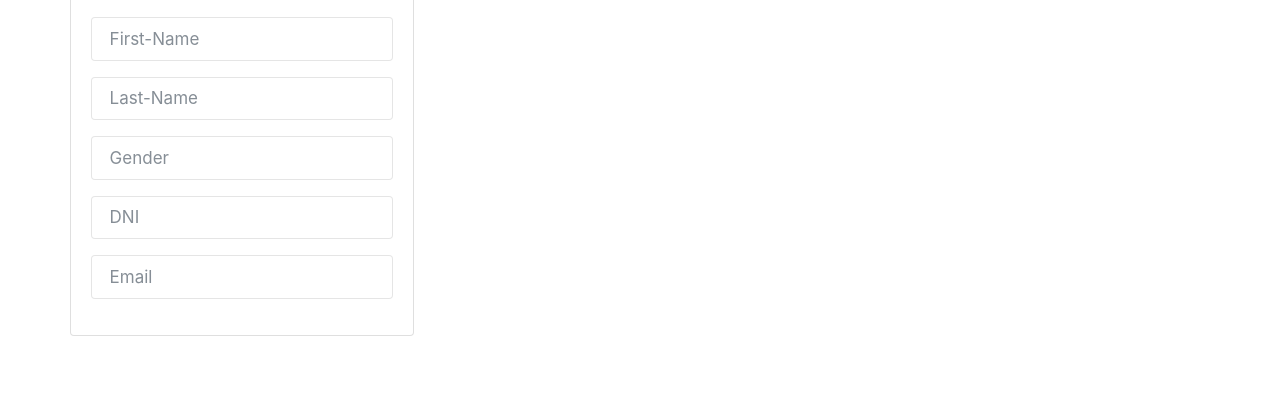
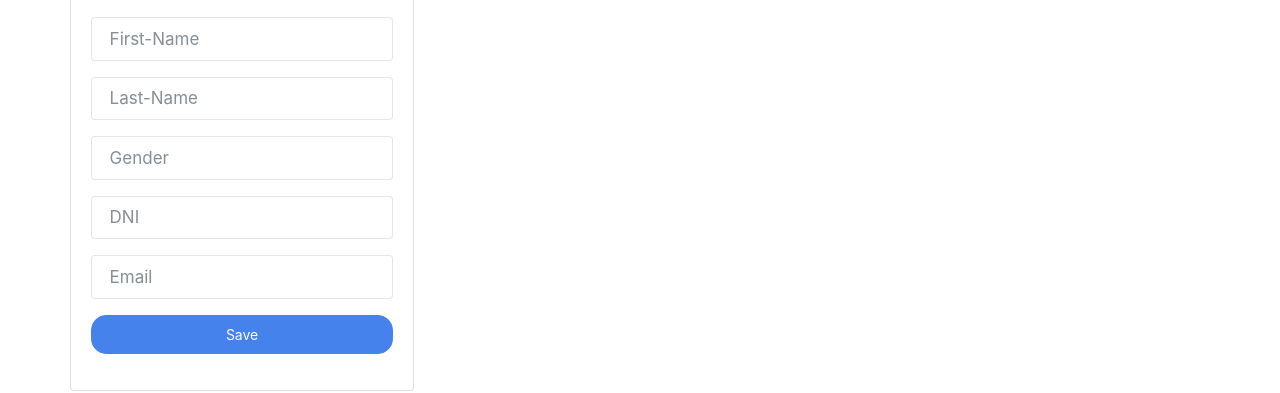
Before and after one commit to rigohdez/Person, a plain HTML site: page index.html in a window 1280 px wide. Shown: the part 173-566 px from the top of the page. Drawn offline with nearby package versions, Linux system fonts and the light colour scheme.

Commit message:
add a submit button add a submit button and add style

```diff
--- a/index.html
+++ b/index.html
@@ -29,6 +29,7 @@
                             <input type="text" name="" id="gender" placeholder="Gender" class="form-control mb-3">
                             <input type="text" name="" id="dni" placeholder="DNI" class="form-control mb-3">
                             <input type="text" name="" id="email" placeholder="Email" class="form-control mb-3">
+                            <input type="submit" value="Save" class="btn btn-primary btn-block">
                         </div>
                     </form>
                 </div>
```
